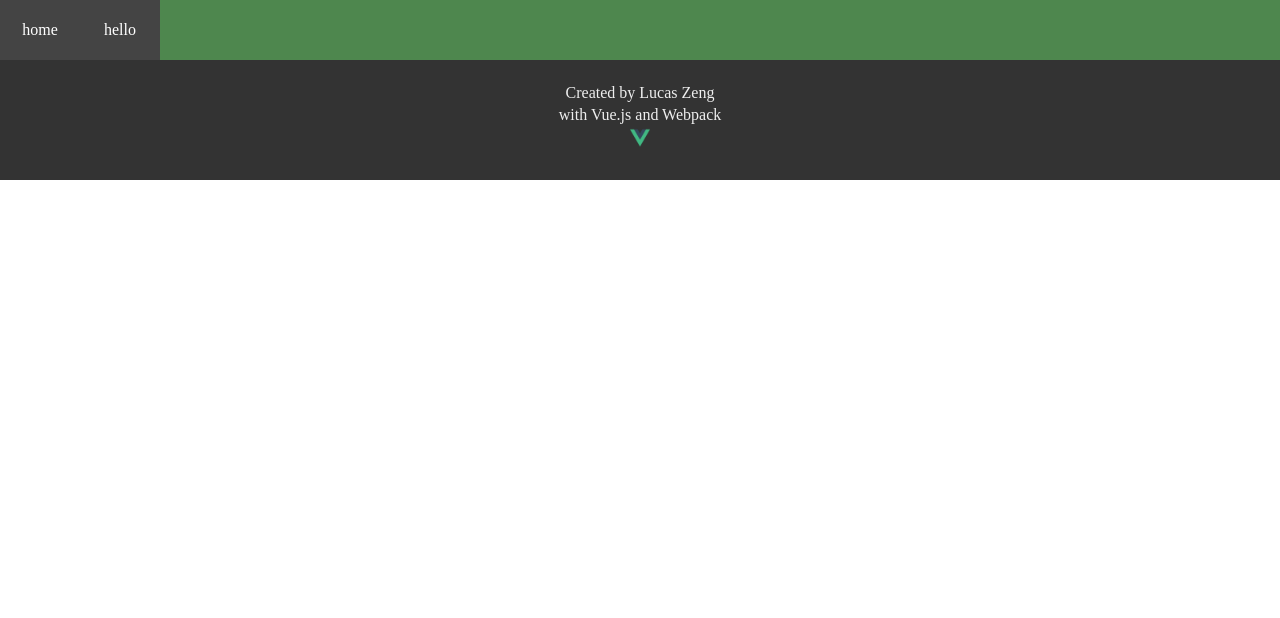
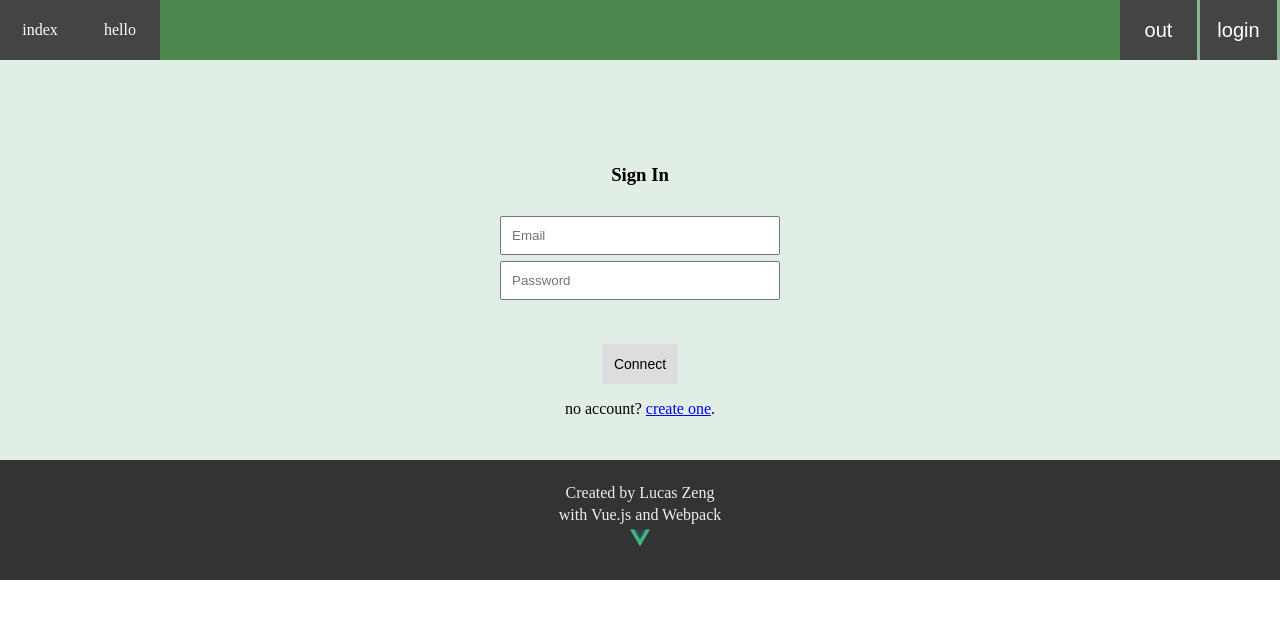
Before and after one commit to LucasZeng99/lucas-website, a Vue app: page /#/login in a window 1280 px wide. Shown: the top 618 px of the page. Built offline with nearby package versions, Linux system fonts and the light colour scheme; what vue-resource would draw is missing.

Commit message:
visitors able to access hello view. next: improve database safety, improve authentication process.

```diff
--- a/index.html
+++ b/index.html
@@ -3,6 +3,7 @@
   <head>
     <meta charset="utf-8">
     <meta name="viewport" content="width=device-width,initial-scale=1.0">
+    <link rel="shortcut icon" type="image/png" href="/static/favicon.png"/>
     <title>lucaszeng99.github.io</title>
   </head>
   <body>
--- a/package.json
+++ b/package.json
@@ -10,9 +10,11 @@
     "build": "node build/build.js"
   },
   "dependencies": {
+    "firebase": "^4.10.0",
     "vue": "^2.5.2",
     "vue-resource": "^1.3.6",
-    "vue-router": "^3.0.1"
+    "vue-router": "^3.0.1",
+    "vuedraggable": "^2.16.0"
   },
   "devDependencies": {
     "autoprefixer": "^7.1.2",
--- a/src/components/Header.vue
+++ b/src/components/Header.vue
@@ -1,16 +1,29 @@
 <template>
 	<nav>
 		<nav class="index">
-			<router-link to="/" exact><p>home</p></router-link>
+			<router-link to="/index" exact><p>index</p></router-link>
 			<router-link to="/hello" exact><p>hello</p></router-link>
+			<button @click="login" class="logbtn">login</button>
+			<button @click="logout" class="logbtn">out</button>
 		</nav>
 	</nav>
 </template>
 
 <script>
-
+import firebase from 'firebase'
 export default {
 	name: "appHeader",
+	methods: {
+    logout: function() {
+      firebase.auth().signOut().then(() => {
+      	alert('you signed out.')
+        this.$router.replace('login')
+      })
+    },
+    login() {
+    	this.$router.replace('login')
+    }
+  }
 }
 
 </script>
@@ -53,4 +66,20 @@ a >p{
 	background-color: #333;
 	border-bottom: 2px solid #A2F7E2;
 }
+.logbtn {
+	display: inline-block;
+	font-size: 20px;
+	float: right;
+	height: 100%;
+	width: 80px;
+	padding: 0;
+	border: none;
+	border-right: 3px solid #8AB599;
+	background-color: #444;
+	text-decoration: none;
+	color: #fff;
+	text-align: center;
+	vertical-align: middle;
+	cursor: pointer;
+}
 </style>
--- a/src/components/HelloWorld.vue
+++ b/src/components/HelloWorld.vue
@@ -3,6 +3,8 @@
   <div class="hello">
     <h1>hello</h1>
     <h2>welcome to my vue.js app</h2>
+    <h2>feel free to view my website,</h2>
+    <h2>to view the index you have to log in/sign up.</h2>
   </div>
   </div>
 </template>
--- /dev/null
+++ b/src/components/Login.vue
@@ -0,0 +1,83 @@
+<template>
+	<div class="login-container">
+	<div class="login">
+		<h3>Sign In</h3>
+		<form>
+		<input type="text" placeholder="Email" v-model="email">
+		<input type="password" placeholder="Password" v-model="password" @keyup.enter="login" autocomplete="on">
+		</form><br>
+		<button @click="login" @keyup.enter="login">Connect</button>
+		<p>no account? <router-link to="/signup">create one</router-link>.</p>
+	</div>
+</div>
+</template>
+
+<script>
+import firebase from 'firebase'
+import router from '../router/index.js'
+export default {
+	name: 'login',
+	data() {
+		return {
+			email: '',
+			password: '',
+		}
+	},
+	methods: {
+		login() {
+			firebase.auth().signInWithEmailAndPassword(this.email, this.password).then(
+				function(user) {
+					router.replace('index')
+				},
+				function(err) {
+					alert('Oops, '+ err.message)
+				}
+				)
+		}
+	},
+	created() {
+		let currentUser = firebase.auth().currentUser
+		if (currentUser) {
+			firebase.auth().signOut().then(function(){
+				alert('you signed out to login again.')
+			})
+		}
+	}
+}
+
+</script>
+
+<style scoped>
+.login-container {
+	margin: 0;
+	padding-top: 30px;
+	height: 370px;
+	background-color: #E1EEE6;
+}
+.login {
+	margin: 0;
+	position: relative;
+	top: 20%;
+	text-align: center;
+	display: block;
+}
+h3{
+	margin: 0;
+	margin-bottom: 30px;
+}
+input {
+	display: block;
+	margin: 6px auto;
+	padding: 10px;
+	width: 20%
+}
+button {
+	cursor: pointer;
+	font-size: 14px;
+	width: 6%;
+	height: 40px;
+	margin-top: 20px;
+	background-color: #ddd;
+	border: none;
+}
+</style>
--- /dev/null
+++ b/src/components/SignUp.vue
@@ -0,0 +1,74 @@
+<template>
+	<div class="sign-up-container">
+	<div class="sign-up">
+		<h3>Create an Account</h3>
+		<input type="text" v-model="email" placeholder="Email">
+		<input type="password" v-model="password" placeholder="Password" @keyup.enter="signUp"><br>
+		<button @click="signUp">Sign Up</button>
+		<span>or return to <router-link to="/login">login</router-link>.</span>
+	</div>
+</div>
+</template>
+
+<script>
+import firebase from 'firebase'
+import router from '../router/index.js'
+export default {
+	name: 'signUp',
+	data() {
+		return {
+			email: '',
+			password: ''
+		}
+	},
+	methods: {
+		signUp() {
+			firebase.auth().createUserWithEmailAndPassword(this.email, this.password).then(
+					function (user) {
+						alert('account created.')
+						router.replace('index')
+					},
+					function (err) {
+						alert('Oops. '+ err.message)
+					}
+				)
+		}
+	}
+}
+
+</script>
+
+<style scoped>
+.sign-up-container {
+	margin: 0;
+	padding-top: 30px;
+	height: 370px;
+	background-color: #E1EEE6;
+}
+.sign-up {
+	margin: 0;
+	position: relative;
+	top: 20%;
+	text-align: center;
+	display: block;
+}
+h3{
+	margin: 0;
+	margin-bottom: 30px;
+}
+input {
+	display: block;
+	margin: 6px auto;
+	padding: 10px;
+	width: 20%
+}
+button {
+	cursor: pointer;
+	font-size: 14px;
+	width: 6%;
+	height: 40px;
+	margin-top: 20px;
+	background-color: #ddd;
+	border: none;
+}
+</style>
--- a/src/components/index.vue
+++ b/src/components/index.vue
@@ -1,17 +1,21 @@
 <template>
-	<div class="container" >
+	<div class="container">
 		<todo-list></todo-list>
 	</div>
 </template>
 
 <script>
 import todoList from './todoList/todoList'
-
 export default {
 	name: 'index',
 	components: {
 		'todo-list': todoList,
-	}
+	},
+	methods: {
+	},
+
+
+
 }
 
 </script>
@@ -24,4 +28,10 @@ div.container{
 	background-color: #E1EEE6;
 }
 
+div.back {
+	display: inline-block;
+	width:500px;
+	height:500px;
+	background-color: yellow;
+}
 </style>
--- a/src/components/todoList/todoList.vue
+++ b/src/components/todoList/todoList.vue
@@ -1,24 +1,29 @@
 <template>
-	<div class="todo-list">
+	<div class="todo-list" id="todo-list">
+		<div id="todo-list-header">drag here</div>
 		<input id="input" type="text" v-model="newTodo" placeholder="Add a Todo" @keyup.enter="addTodo"/>
 		<h2>added todos:</h2>
-		<ul>
-			<li v-for="(todo, index) in todos">
+		<draggable v-model="todos" @start="drag=true" @end="drag=false" >
+			<div v-for="(todo, index) in todos">
 				<div class="todo-item">
 					<input type="checkbox" @click="clickTodo(index)" :checked="todos[index].completed">
 					<input v-model="todos[index].content" @keydown="editTodo(index)" @keyup.enter="completeTodo(index)" :class="{ 'completed': todos[index].completed }" >
 					<button @click="removeTodo(index)">X</button>
 				</div>
 
-			</li>
-		</ul>
+			</div>
+		</draggable>
 	</div>
 </template>
 
 <script>
+import draggable from 'vuedraggable'
 var inputNum = 0
 export default {
 	name: 'todoList',
+	components: {
+		draggable,
+	},
 	data () {
 			return {
 				newTodo: '',
@@ -45,25 +50,6 @@ export default {
 			this.newTodo = ''
 		},
 		removeTodo(id) {
-/*			var name = this.todos[id].name
-			var completed = this.todos[id].completed
-			var content = this.todos[id].content
-			var item = {
-				'body':{
-				name: {
-					'completed': completed,
-					'coontent': content,
-				}
-			}
-			}
-			(item)*/
-		/*	var item = {
-			}
-			item['name'] = this.todos[id].name
-			(item)
-			this.$http.delete('https://mynote-example.firebaseio.com/todolist.json', item).then(function(data) {
-				(data)
-			})*/
 			this.todos.splice(id, 1)
 			this.$http.delete('https://mynote-example.firebaseio.com/todolist.json')
 			for (let id in this.todos) {
@@ -79,6 +65,7 @@ export default {
 		clickTodo(index) {
 			this.todos[index].completed = !this.todos[index].completed
 		},
+
 	},
 	created() {
 		this.$http.get("https://mynote-example.firebaseio.com/todolist.json").then(function(data){
@@ -98,6 +85,48 @@ export default {
 			}
 		})
 	},
+	mounted() {
+		dragElement(document.getElementById(("todo-list")));
+
+		function dragElement(elmnt) {
+		  var pos1 = 0, pos2 = 0, pos3 = 0, pos4 = 0;
+		  if (document.getElementById(elmnt.id + "-header")) {
+		    /* if present, the header is where you move the DIV from:*/
+		    document.getElementById(elmnt.id + "-header").onmousedown = dragMouseDown;
+		  } else {
+		    /* otherwise, move the DIV from anywhere inside the DIV:*/
+		    elmnt.onmousedown = dragMouseDown;
+		  }
+
+		  function dragMouseDown(e) {
+		    e = e || window.event;
+		    // get the mouse cursor position at startup:
+		    pos3 = e.clientX;
+		    pos4 = e.clientY;
+		    document.onmouseup = closeDragElement;
+		    // call a function whenever the cursor moves:
+		    document.onmousemove = elementDrag;
+		  }
+
+		  function elementDrag(e) {
+		    e = e || window.event;
+		    // calculate the new cursor position:
+		    pos1 = pos3 - e.clientX;
+		    pos2 = pos4 - e.clientY;
+		    pos3 = e.clientX;
+		    pos4 = e.clientY;
+		    // set the element's new position:
+		    elmnt.style.top = (elmnt.offsetTop - pos2) + "px";
+		    elmnt.style.left = (elmnt.offsetLeft - pos1) + "px";
+		  }
+
+		  function closeDragElement() {
+		    /* stop moving when mouse button is released:*/
+		    document.onmouseup = null;
+		    document.onmousemove = null;
+		  }
+		}
+	}
 }
 
 </script>
@@ -125,18 +154,45 @@ button {
 }
 
 .todo-list {
-
 	margin: 0;
 	display: block;
 	max-width: 400px;
 	background-color: #456A6A;
 	text-align: center;
-	min-height: 100%;
+	min-height: 300px;
+	min-width: 400px;
+	max-height: 400px;
 	padding: 20px;
+	padding-top: 0;
 }
 
 li > * {
 	position: relative;
 	top: 20%;
 }
+.todo-item {
+	position: relative;
+	left: 10%;
+	max-width: 300px;
+	background-color: #ddd;
+	margin-top: 2px;
+	padding: 4px 0;
+}
+#todo-list {
+    position: absolute;
+    z-index: 9;
+    background-color: #f1f1f1;
+    border: 1px solid #d3d3d3;
+    text-align: center;
+    padding-top: 6px;
+}
+
+#todo-list-header {
+    padding: 10px;
+    cursor: move;
+    z-index: 10;
+    background-color: #2196F3;
+    color: #fff;
+    margin-bottom: 8px;
+}
 </style>
--- a/src/main.js
+++ b/src/main.js
@@ -4,10 +4,18 @@ import Vue from 'vue'
 import App from './App'
 import router from './router'
 import VueResource from 'vue-resource'
-
+import firebase from 'firebase'
 Vue.config.productionTip = false
 Vue.use(VueResource)
-
+var config = {
+    apiKey: "AIzaSyCBvSzW2o8vcHsfrNw-WQGhOBsvQ7N1984",
+    authDomain: "mynote-example.firebaseapp.com",
+    databaseURL: "https://mynote-example.firebaseio.com",
+    projectId: "mynote-example",
+    storageBucket: "mynote-example.appspot.com",
+    messagingSenderId: "555955094319"
+  };
+firebase.initializeApp(config);
 new Vue({
   el: '#app',
   router,
--- a/src/router/index.js
+++ b/src/router/index.js
@@ -2,21 +2,57 @@ import Vue from 'vue'
 import Router from 'vue-router'
 import HelloWorld from '@/components/HelloWorld'
 import Index from '@/components/index'
-
+import Login from '@/components/Login'
+import SignUp from '@/components/SignUp'
+import firebase from 'firebase'
 Vue.use(Router)
 
-const routes = [
-	{
-      path: '/hello',
-      name: 'HelloWorld',
-      component: HelloWorld
+let router = new Router({
+  routes: [
+    {
+      path: '*',
+      redirect: '/hello'
     },
     {
       path: '/',
+      redirect: '/hello'
+    },
+    {
+      path: '/login',
+      name: 'Login',
+      component: Login
+    },
+    {
+      path: '/signup',
+      name: 'SignUp',
+      component: SignUp
+    },
+    {
+      path: '/hello',
+      name: 'HelloWorld',
+      component: HelloWorld,
+     /* meta: {
+        requiresAuth: true
+      }*/
+    },
+    {
+      path: '/index',
       name: 'index',
-      component: Index
-    },
+      component: Index,
+      meta: {
+        requiresAuth: true
+      }
+    }
     ]
-export default new Router({
-  routes: routes,
 })
+router.beforeEach((to, from, next) => {
+  let currentUser = firebase.auth().currentUser;
+  let requiresAuth = to.matched.some(record => record.meta.requiresAuth);
+
+  if (requiresAuth && !currentUser) {
+    next('login')
+    console.log('requiresAuth: ', requiresAuth, '!currentUser: ', !currentUser)
+  }
+  else next()
+})
+export default router
```
Also changed, not shown: 2 other files (tests, documents, lock files or other folders).
